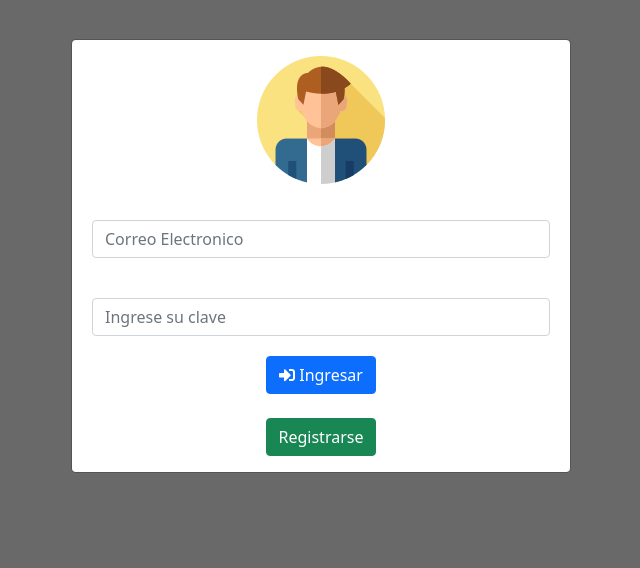
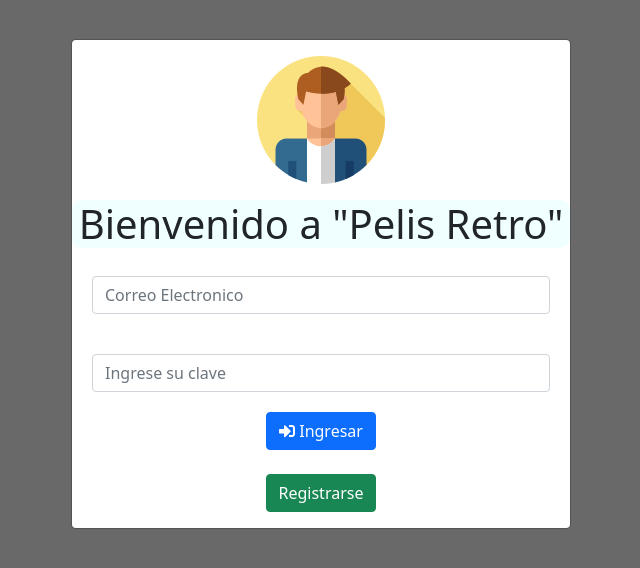
Before and after one commit to EmilianoGDY/CRUD-PHP-GODOY, a PHP site: page /login.html in a window 1280 px wide. Shown: the part 161-729 px from the top of the page, without its empty margins (319-959 px from the left). Run offline with PHP 8.4, Linux system fonts and the light colour scheme.

Commit message:
avances despues de conectar DB

```diff
--- a/login.css
+++ b/login.css
@@ -13,3 +13,12 @@ body {
 #contenedor-ppal{
     margin: 200px 0 0 0;
 }
+
+h1{
+    background-color:azure;
+    border-radius: 10px;
+}
+
+#Cuadro-Login{
+    border-radius: 30px;
+}
--- a/login.html
+++ b/login.html
@@ -14,11 +14,13 @@
 </head>
 <body>
     <div class="modal-dialog text-center " >
-        <div class="col-sm-12">
+        <div class="col-sm-12" >
             <div class="modal-content " id="contenedor-ppal">
+
                <div class="col-12 py-3">
                 <img src="img/4128176.png" alt="none">
                </div>
+               <h1>Bienvenido a "Pelis Retro"</h1>
                <form class="col-12" method="post" action="login.php">
                     <div class="form-group" id="usuario">
                         <input type="email" class="form-control" placeholder="Correo Electronico" name="user">
--- a/registro.html
+++ b/registro.html
@@ -31,6 +31,9 @@
                     <br>
                     <br>
                     <a href="registro.html" class="btn btn-success mb-3" >Registrarse</a>
+                    <br>
+                    <br>
+                    <a href="login.html" class="btn btn-danger mb-3" >Volver</a>
 
                </form>
             </div>
```
